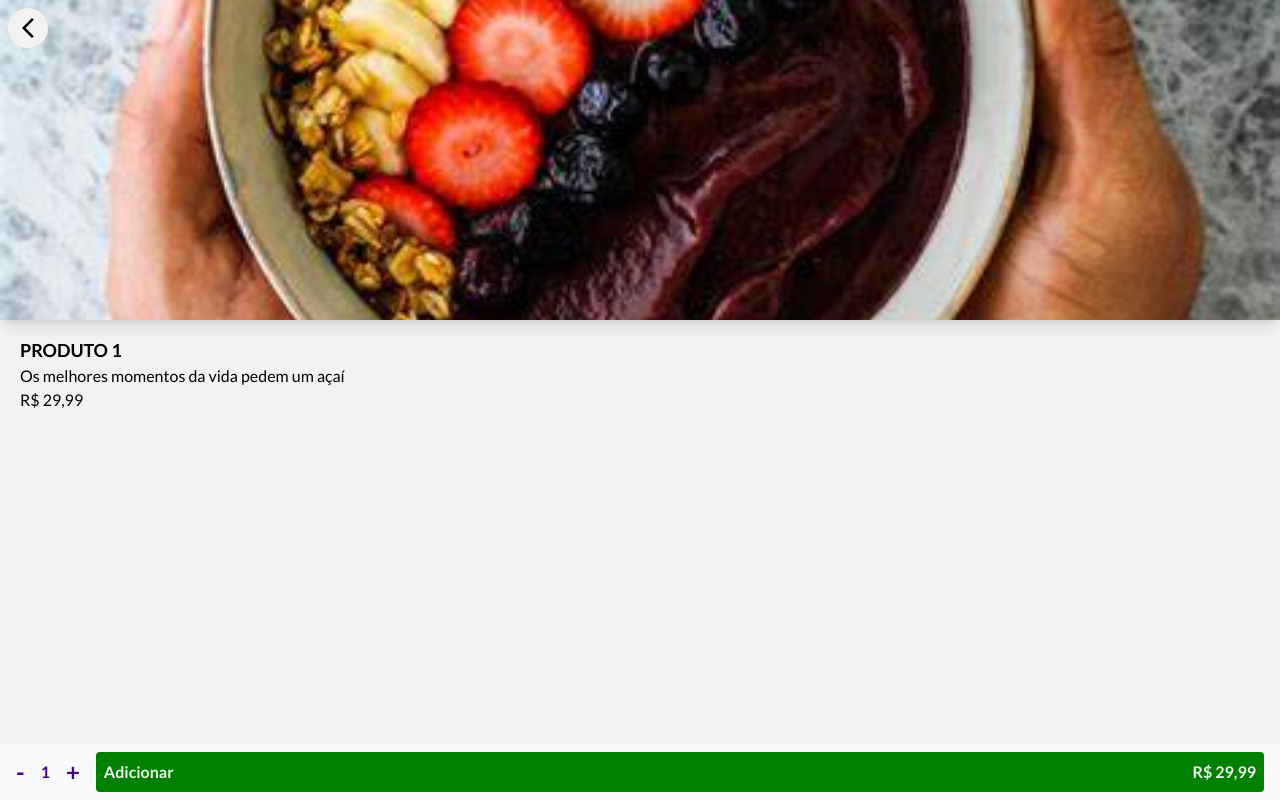
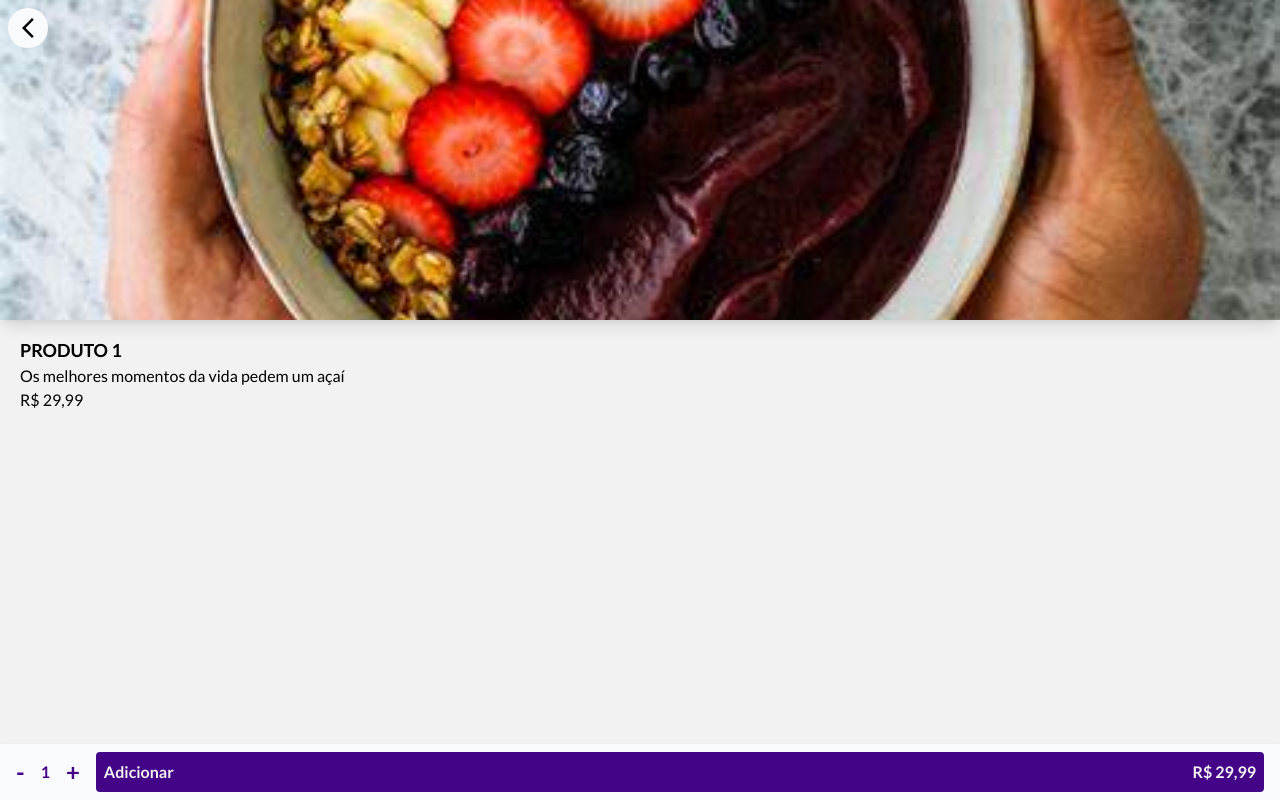
Before and after one commit to GledsonLucas111/PEDE-A-, a Next.js app: page /product/1 in a window 1280 px wide. Built offline with nearby package versions, Linux system fonts and the light colour scheme.

Commit message:
adicionando swiper

```diff
--- a/package.json
+++ b/package.json
@@ -14,6 +14,7 @@
     "react": "^18",
     "react-dom": "^18",
     "react-icons": "^5.3.0",
+    "swiper": "^11.1.14",
     "zustand": "^5.0.0-rc.2"
   },
   "devDependencies": {
--- a/src/app/(store)/(home)/page.tsx
+++ b/src/app/(store)/(home)/page.tsx
@@ -1,5 +1,6 @@
 "use client";
 import { Card } from "@/components/card";
+import Category from "@/components/category";
 import { Footer } from "@/components/footer";
 import Header from "@/components/header";
 import { useCartStore } from "@/globalStateCar/CartStore";
@@ -28,6 +29,7 @@ export default function Home() {
   return (
     <div className="flex flex-col h-full justify-between ">
       <Header />
+      <Category />
       <div className="flex flex-col h-full">
         <Card.Root>
           <Card.Content
--- a/src/app/(store)/product/[id]/page.tsx
+++ b/src/app/(store)/product/[id]/page.tsx
@@ -1,4 +1,5 @@
 "use client";
+
 import { Footer } from "@/components/footer";
 import { useCartStore } from "@/globalStateCar/CartStore";
 import { useRouter } from "next/navigation";
@@ -27,10 +28,19 @@ export default function Product(props: ProductProps) {
       currency: "BRL",
     });
   }
+  function addItemCart(){
 
+    addToCart(item[0]);
+  }
+  console.log(items)
   return (
     <div className="flex flex-col">
-      <button className="h-10 w-10 fixed top-0 bg-white rounded-full flex items-center justify-center m-2" onClick={()=> push("/")}><MdArrowBackIosNew size="1.5rem"/></button>
+      <button
+        className="h-10 w-10 fixed top-0 bg-slate-50 rounded-full flex items-center justify-center m-2"
+        onClick={() => push("/")}
+      >
+        <p className="text-2xl text-black"><MdArrowBackIosNew/></p>
+      </button>
       <img
         className="min-w-full max-w-0 min-h-80 max-h-0 object-cover shadow-lg border-white600 "
         src={item[0].image}
@@ -51,20 +61,26 @@ export default function Product(props: ProductProps) {
       <Footer.Root>
         <div className="flex gap-4 items-center">
           <button
-            onClick={() => setQuantity(quantity-1)}
-            className="font-bold text-purple text-2xl"
+            onClick={() =>
+              setQuantity(quantity > 1 ? quantity - 1 : quantity = 1)
+            }
+            className={`font-bold text-purple text-2xl `}
           >
             <p>-</p>
           </button>
           <p className="font-bold text-purple">{quantity}</p>
           <button
-            onClick={() => setQuantity(quantity+1)}
+            onClick={() => setQuantity(quantity + 1)}
             className="font-bold text-purple text-2xl"
           >
             <p>+</p>
           </button>
         </div>
-        <Footer.Actions sumPrice={sumPrice} text="Adicionar" />
+        <Footer.Actions
+          sumPrice={sumPrice}
+          text="Adicionar"
+          addToCart={() => addToCart(item[0])}
+        />
       </Footer.Root>
     </div>
   );
--- a/src/components/card/CardContent.tsx
+++ b/src/components/card/CardContent.tsx
@@ -23,7 +23,7 @@ export function CardContent({
       }`}
     >
       {items.map((item) => (
-        <button
+        <div
           key={item.id}
           onClick={url ? () => push(`${url}/${item.id}`) : () => null}
           className={`items-center ${inCart?"flex  justify-between": "" }`}
@@ -57,7 +57,7 @@ export function CardContent({
           {inCart ? null : (
             <p className="w-full border-b border-white600 pt-1"></p>
           )}
-        </button>
+        </div>
       ))}
     </div>
   );
--- a/src/components/card/CardRoot.tsx
+++ b/src/components/card/CardRoot.tsx
@@ -1,3 +1,5 @@
+"use client";
+
 import { ReactNode } from "react";
 
 interface CardRootProps {
--- a/src/components/card/index.tsx
+++ b/src/components/card/index.tsx
@@ -1,3 +1,5 @@
+"use client";
+
 import { CardContent } from "./CardContent";
 import CardRoot from "./CardRoot";
 
--- /dev/null
+++ b/src/components/category/index.tsx
@@ -0,0 +1,24 @@
+import { Swiper, SwiperSlide } from "swiper/react";
+import "swiper/css";
+
+export default function Category() {
+  const CategoryItems = [
+    "Açai puro",
+    "Acai + complemetos",
+    "Açai + cremes",
+    "Cremes sem complementos",
+    "Barcas",
+  ];
+  return (
+    <Swiper
+      spaceBetween={50}
+      slidesPerView={3}
+      onSlideChange={() => console.log("slide change")}
+      onSwiper={(swiper) => console.log(swiper)}
+    >
+      {CategoryItems.map((category) => {
+        return <SwiperSlide>{category}</SwiperSlide>;
+      })}
+    </Swiper>
+  );
+}
--- a/src/components/footer/FooterActions.tsx
+++ b/src/components/footer/FooterActions.tsx
@@ -1,10 +1,13 @@
+"use client";
+
 interface ButtonProps {
   sumPrice: () => any;
+  addToCart?: () => any;
   text: string;
 }
-export default function FooterActions({ sumPrice, text }: ButtonProps) {
+export default function FooterActions({ sumPrice, text, addToCart }: ButtonProps) {
   return (
-    <button className={`w-full h-10 bg-green text-white active:bg-green300 rounded font-bold flex items-center justify-between px-2 `}>
+    <button className={`w-full h-10 bg-purple text-white active:bg-green300 rounded font-bold flex items-center justify-between px-2 `} onClick={addToCart}>
       <p className="">{text}</p>
       <p className="">{sumPrice()}</p>
     </button>
--- a/src/components/footer/FooterButton.tsx
+++ b/src/components/footer/FooterButton.tsx
@@ -1,3 +1,4 @@
+"use client";
 
 interface ButtonProps {
   goTo: () => void;
--- a/src/components/footer/index.tsx
+++ b/src/components/footer/index.tsx
@@ -1,3 +1,5 @@
+"use client";
+
 import FooterActions from "./FooterActions";
 import FooterButton from "./FooterButton";
 import FooterRoot from "./FooterRoot";
--- a/src/components/header/index.tsx
+++ b/src/components/header/index.tsx
@@ -1,19 +1,16 @@
 "use client";
 import { useEffect } from "react";
-
-
 export default function Header() {
 
   let scrollInit = 0;
 useEffect(()=>{
   window.addEventListener('scroll', ()=> {
       let scrollTop = window.scrollY;
-      console.log(scrollTop)
       // 61 quando passa do header
   })
 })
   return(
-    <div className="w-full p-4 bg-purple shadow-sm flex items-center">
+    <div className="w-full p-4 h-14 mb-10 bg-purple shadow-sm flex items-center">
       <p className="ml-4 text-white text-lg font-bold">PEDE AÍ</p>
     </div>
   )
--- a/src/globalStateCar/CartStore.tsx
+++ b/src/globalStateCar/CartStore.tsx
@@ -1,28 +1,30 @@
 import { initialItems } from "@/data/dataProducts";
 import { create } from "zustand";
 
+type Item = {
+  id: string;
+  name: string;
+  description: string;
+  price: string;
+  image: string;
+  quantity?: number;
+};
 
-type Item = {
-  id: string,
-  name: string,
-  description: string,
-  price: string,
-  image: string,
-}
 
 type CartStore = {
   avaliableItems: Item[];
   cart: Item[];
   addToCart: (item: Item) => void;
   removeFromCart: (id: string) => void;
-}
+};
 
 export const useCartStore = create<CartStore>((set) => {
   return {
     cart: [],
     avaliableItems: initialItems,
-    addToCart: (item: Item) =>  set((state)=> ({cart: [...state.cart, item]})),
-    removeFromCart: (id: string) =>  set((state)=> ({cart: state.cart.filter((item) => item.id !== id)}))
-  }
-
-})
+    addToCart: (item: Item) =>
+      set((state) => ({ cart: [...state.cart, item] })),
+    removeFromCart: (id: string) =>
+      set((state) => ({ cart: state.cart.filter((item) => item.id !== id) })),
+  };
+});
```
Also changed, not shown: 1 other file (tests, documents, lock files or other folders).
